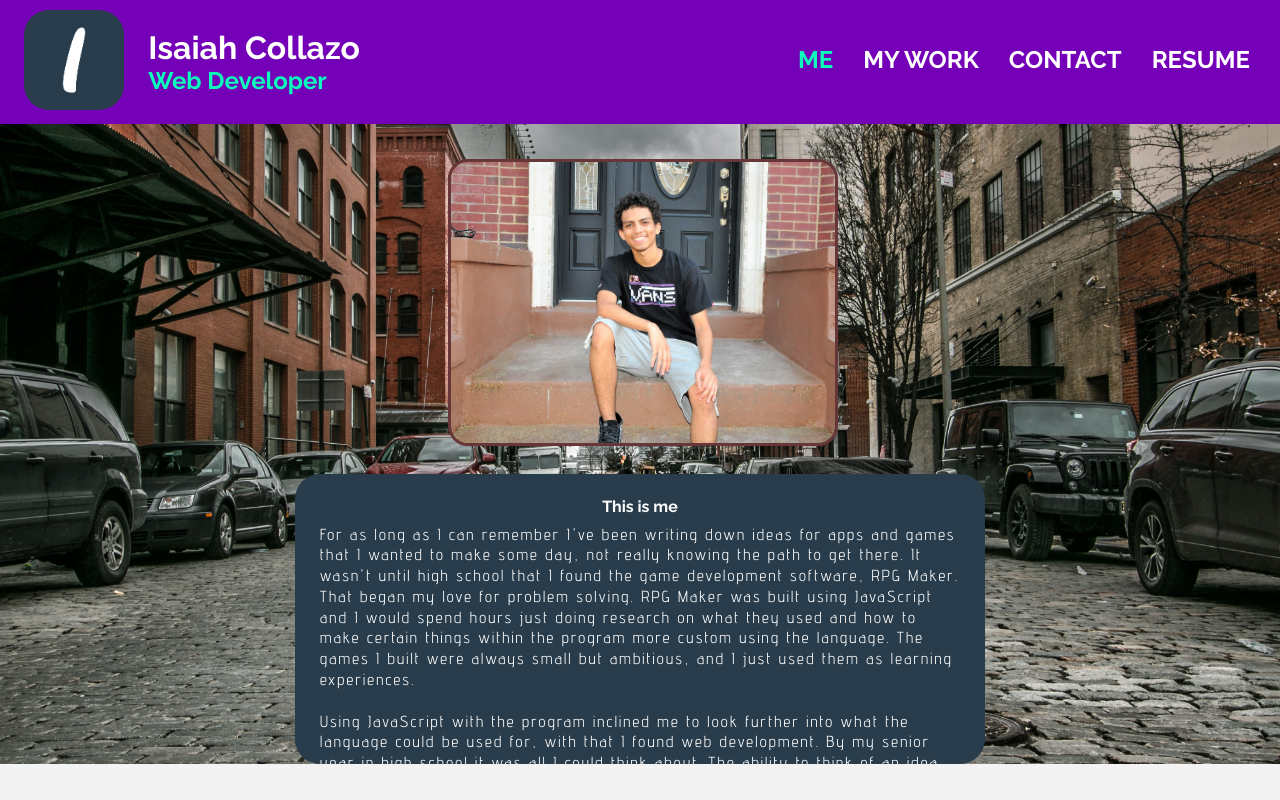
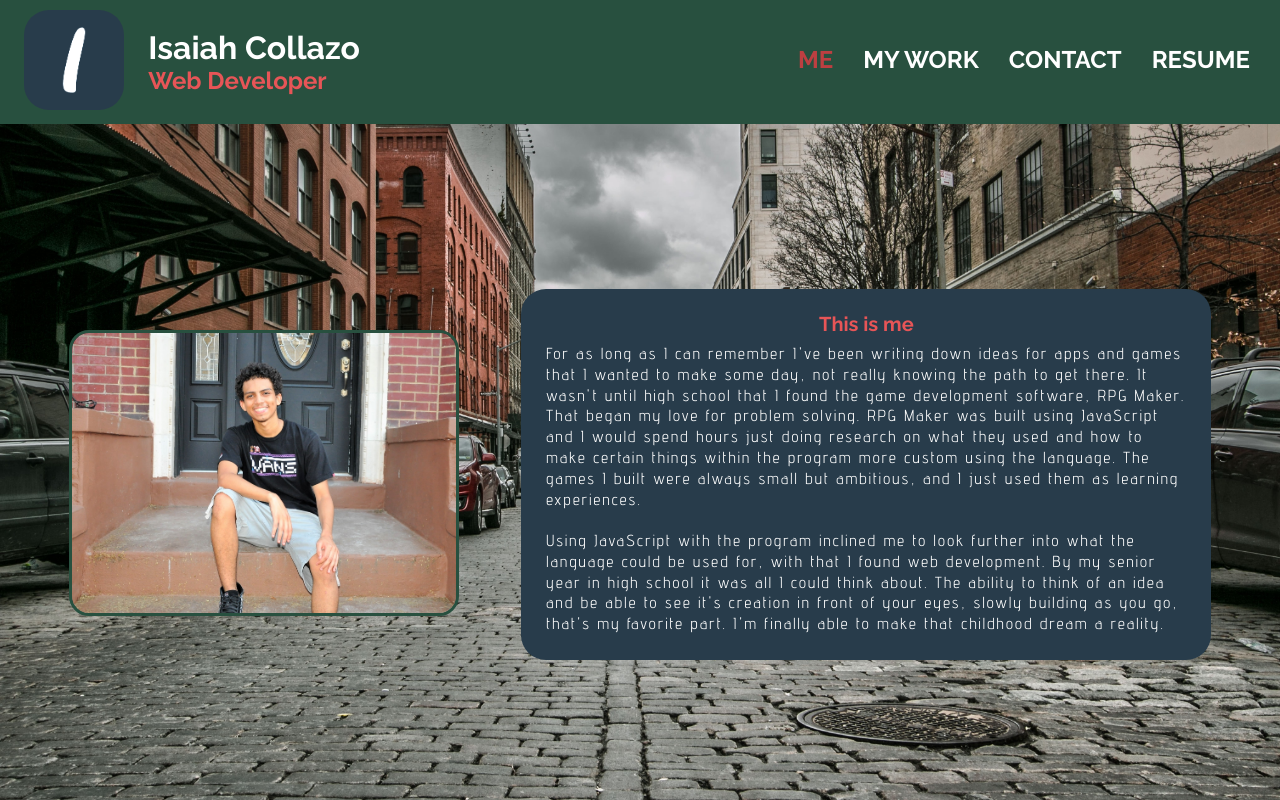
Before and after one commit to IsaiahCollazo99/portfolio-site, a React (Create React App) app in the folder isaiah-collazo/: page / in a window 1280 px wide. Built offline with nearby package versions, Linux system fonts and the light colour scheme.

Commit message:
update home page css

```diff
--- a/isaiah-collazo/src/App.css
+++ b/isaiah-collazo/src/App.css
@@ -2,6 +2,7 @@
   font-family: 'Advent Pro', sans-serif;
   display: flex;
   flex-direction: column;
+  height: 100vh;
 }
 
 body {
--- a/isaiah-collazo/src/App.js
+++ b/isaiah-collazo/src/App.js
@@ -36,7 +36,7 @@ function App() {
         </Route>
 
         <Route exact path={"/contact"}>
-          <Contact />>
+          <Contact />
         </Route>
       </Switch>
     </div>
--- a/isaiah-collazo/src/components/home/Home.js
+++ b/isaiah-collazo/src/components/home/Home.js
@@ -6,9 +6,9 @@ const Home = () => {
     return (
         <div className="homePageContainer">
             <div className="aboutMe">
-                <div className="aboutMePic">
-                    <a href="https://www.instagram.com/theycallme_zay_/" target="_blank"><img src={isaiah} alt="isaiah" className="aboutMeImg" /></a>
-                </div>
+                <a href="https://www.instagram.com/theycallme_zay_/" target="_blank">
+                    <img src={isaiah} alt="isaiah" className="aboutMeImg" />
+                </a>
 
                 <div className="aboutMeText">
                     <h1 className="aboutMeTitle">This is me</h1>
--- a/isaiah-collazo/src/css/header/header.css
+++ b/isaiah-collazo/src/css/header/header.css
@@ -11,7 +11,7 @@
     color: white;
     font-family: 'Raleway', sans-serif;
     z-index: 100;
-    background-color: #7400B8;
+    background-color: #28503F;
     align-items: center;
 }
 
@@ -21,14 +21,12 @@
     justify-content: space-evenly;
     width: 30%;
     align-self: center;
-    background-color: #7400B8;
 }
 
 .headerRight {
     width: 30%;
     display: flex;
     align-self: center;
-    background-color: #7400B8;
     border-radius: 20px;
 }
 
@@ -42,10 +40,11 @@
     font-weight: bold;
     font-size: 32px;
     margin-bottom: 5px;
+    color: white;
 }
 
 .headerJob {
-    color: #0AFFBA;
+    color: #e75557;
 }
 
 .headerLogo {
@@ -55,14 +54,6 @@
 
 .noDecoration {
     text-decoration: none;
-}
-
-.white {
-    color: #FFFFFF;
-}
-
-.grey {
-    color: #7400B8;
 }
 
 @media only screen and (max-width: 1550px) {
--- a/isaiah-collazo/src/css/home/home.css
+++ b/isaiah-collazo/src/css/home/home.css
@@ -1,46 +1,28 @@
-.homeBackground {
-    position: fixed;
-    z-index: 1;
-    justify-self: center;
-    width: 100%;
-    opacity: 70%;
-}
-
 .homePageContainer {
     width: 100%;
-    align-self: center;
     display: flex;
-    justify-self: center;
-    margin-top: 10px;
-}
-
-.homePageContainer:first-child {
-    z-index: 1;
-}
-
-.homePageContainer:nth-child(2) {
-    z-index: 5;
+    height: 100%;
 }
 
 .aboutMe {
     width: 100%;
     display: flex;
-    flex-direction: column;
+    flex-direction: row;
+    justify-content: space-evenly;
+    justify-self: center;
+    height: fit-content;
     align-self: center;
-    justify-self: center;
-    align-items: center;
-    z-index: 5;
 }
 
-.aboutMePic {
+.aboutMe a {
     width: 30%;
-
+    height: fit-content;
+    align-self: center;
 }
 
 .aboutMeImg {
     width: 100%;
-    border: 3px solid #673639;
-    margin-bottom: 25px;
+    border: 3px solid #28503F;
     border-radius: 20px;
 }
 
@@ -52,13 +34,16 @@
     height: 240px;
     overflow: scroll;
     border-radius: 25px;
+    height: 100%;
 }
 
 .aboutMeTitle {
     font-family: "Raleway", sans-serif;
+    color: #e75557;
     text-align: center;
     margin-bottom: 10px;
-    font-size: 16px;
+    font-weight: bold;
+    font-size: 20px
 }
 
 .aboutMePgraph {
--- a/isaiah-collazo/src/css/navBar/navBar.css
+++ b/isaiah-collazo/src/css/navBar/navBar.css
@@ -16,41 +16,26 @@
 
 .navLink {
     color: white;
-    background-color: #7400B8;
-    border-bottom: 4px solid #7400B8;
+    background-color: #28503F;
+    border-bottom: 4px solid #28503F;
     padding: 10px 0;
     text-decoration: none;
     transition: 0.3s ease;
-    animation: navLoad 2.5s ease 0s 1;
-}
-
-@keyframes navLoad {
-    from {
-        border-bottom: 4px solid #ffffff;
-        padding: 6px 0;
-        color: #8A333B;
-    }
-
-    to {
-        color: white;
-        border-bottom: 4px solid #D96675;
-        padding: 10px 0;
-    }
 }
 
 .navLink:hover {
     border-bottom: 4px solid #ffffff;
     padding: 6px 0;
-    color: #00c08a;
+    color: #e75557;
 }
 
 .active {
-    color: #0AFFBA;
+    color: #bd3f41;
     animation: none;
 }
 
 .active:hover {
-    color: #0AFFBA;
-    border-bottom: 4px solid #4EA8DE;
+    color: #bd3f41;
+    border-bottom: 4px solid #28503F;
     padding: 10px 0px;
 }
```
